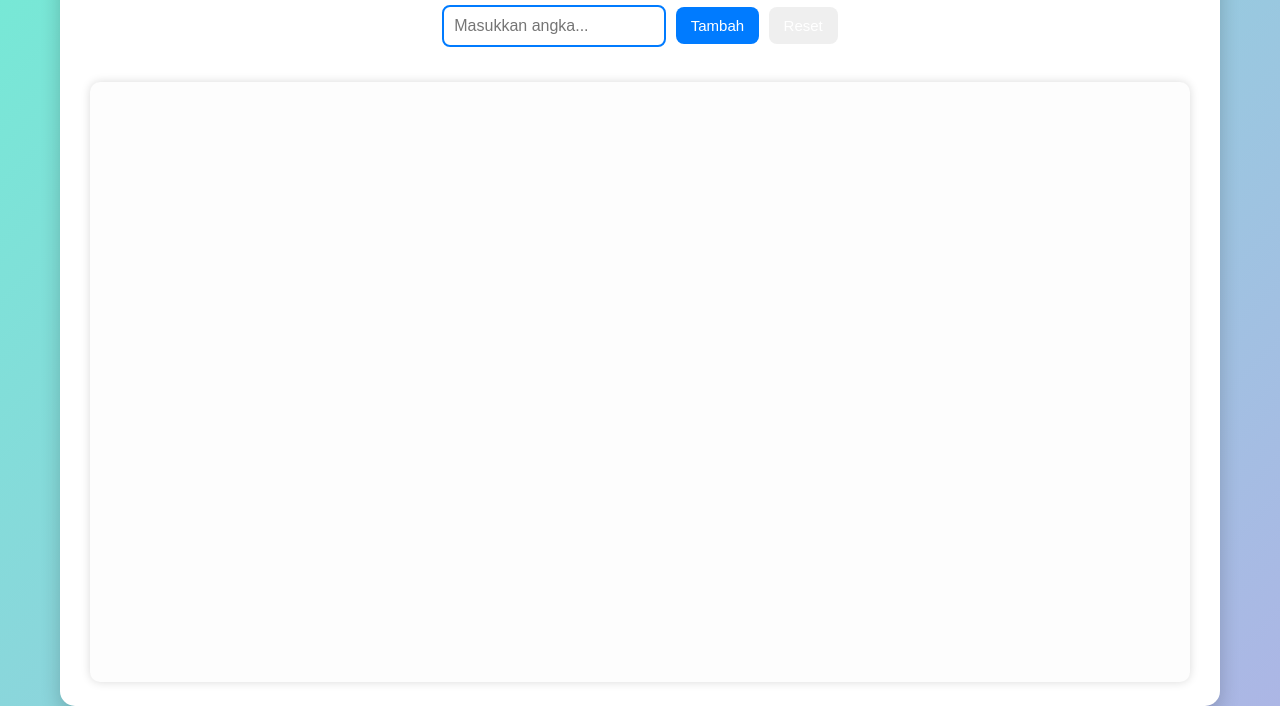
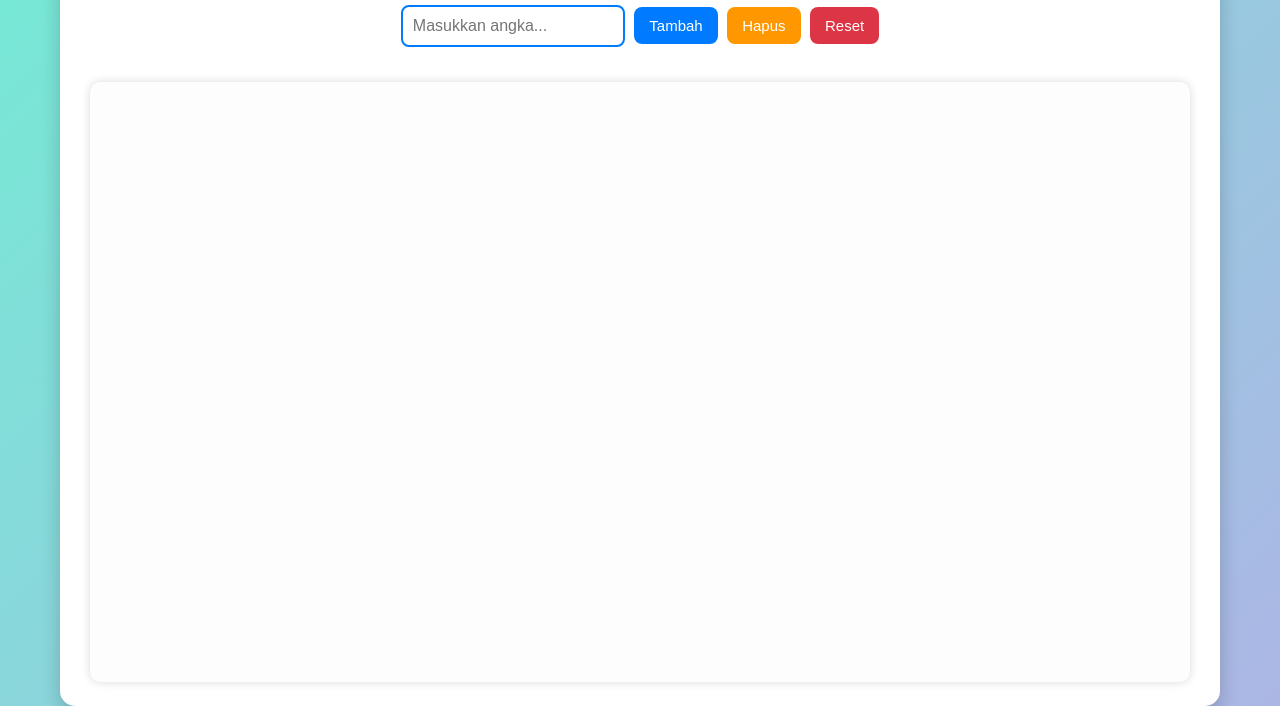
Before and after one commit to rey188888/GRAFIKA_KOMPUTER, a plain HTML site: page index.html in a window 1280 px wide. Shown: the part 123-829 px from the top of the page. Drawn offline with Linux system fonts and the light colour scheme.

Commit message:
Update Hapus & Reset
Menambahkan fitur Hapus, yang dimana nanti bisa menginput angka yang dapat di hapus sesuai dengan angka yang dipilih, kemudian ada reset untuk mengatur ulang kembali inputan angka.

kemudian di css nya ada buat si delete dan hover dari si delete, begitu juga dengan reset

```diff
--- a/index.html
+++ b/index.html
@@ -22,6 +22,7 @@ Visualisasi AVL Tree
     <div class="input-area">
       <input type="number" id="nodeValue" placeholder="Masukkan angka...">
       <button id="insertBtn">Tambah</button>
+      <button id="deleteBtn">Hapus</button>
       <button id="resetBtn">Reset</button>
     </div>
     <canvas id="treeCanvas" width="1100" height="600"></canvas>
--- a/style.css
+++ b/style.css
@@ -65,6 +65,21 @@ button {
 }
 
 
+#deleteBtn {
+  background-color: #ff9800;
+}
+#deleteBtn:hover {
+  background-color: #e68900;
+}
+
+#resetBtn {
+  background-color: #dc3545;
+}
+#resetBtn:hover {
+  background-color: #a71d2a;
+}
+
+
 canvas {
   background: #fdfdfd;
   border-radius: 10px;
```
